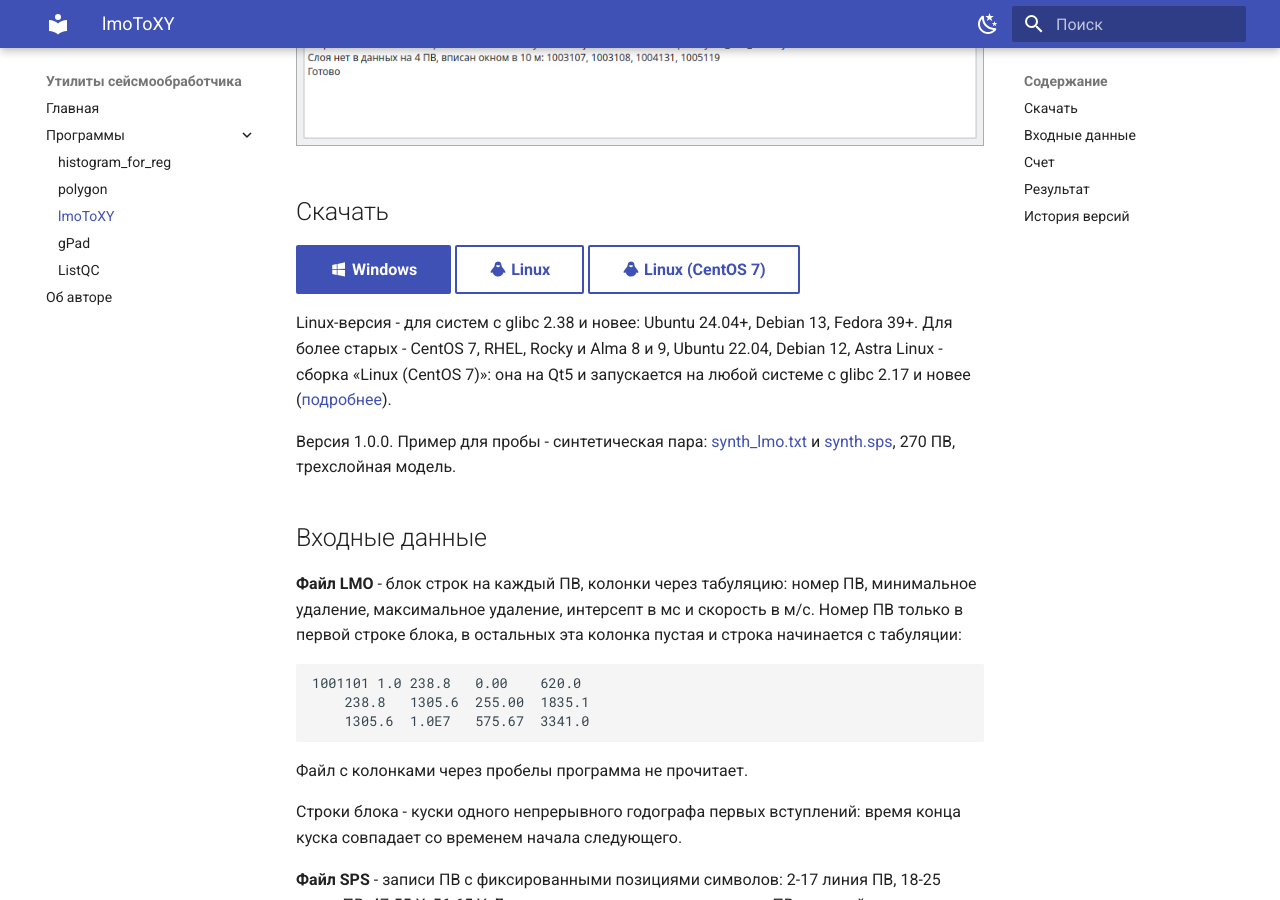
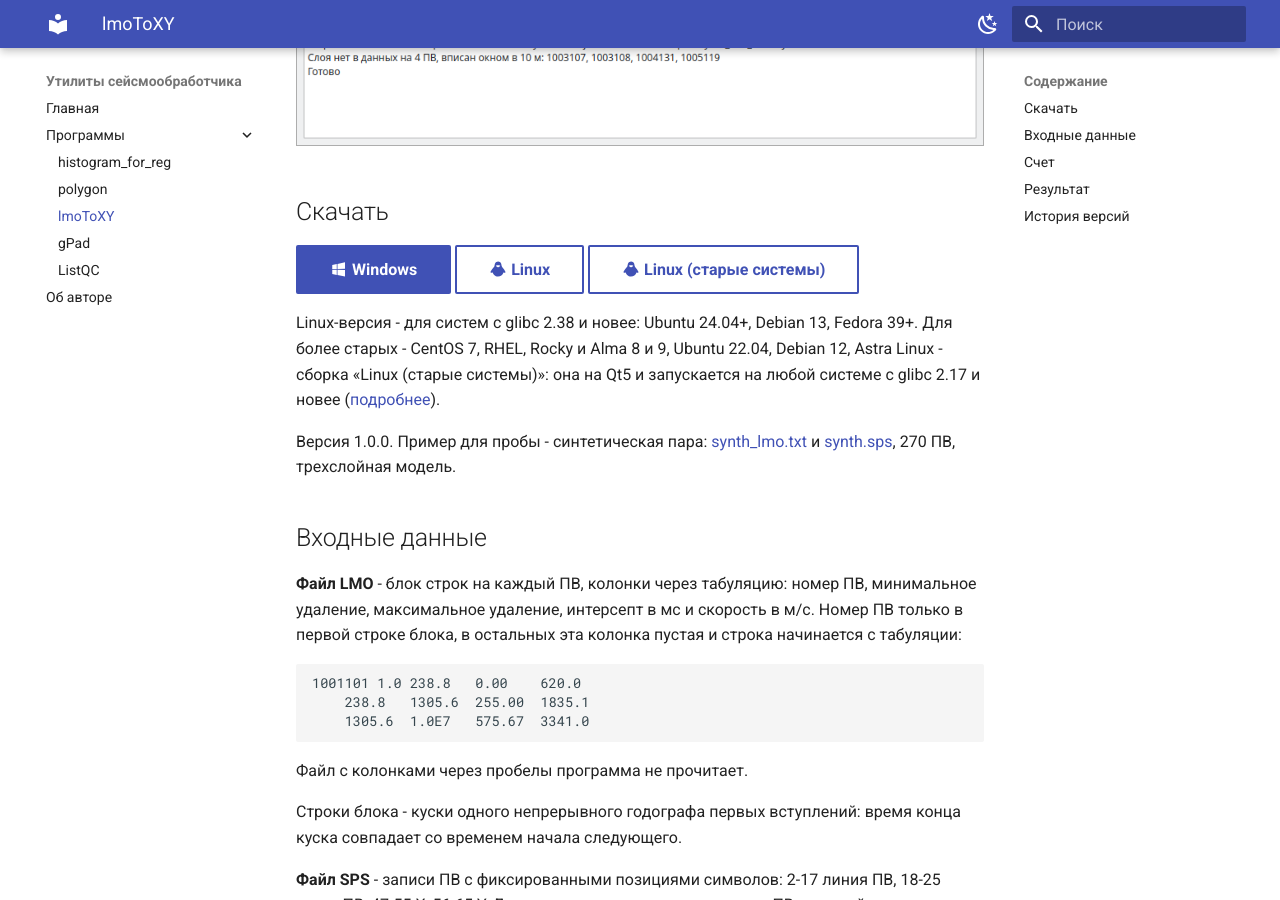
Before and after one commit to daniscoder/daniscoder.github.io, an MkDocs documentation site: the page built from docs/lmotoxy.md, in a window 1280 px wide and 900 px high, scrolled down 880 px. Built offline with MkDocs 1.6.1 and Material for MkDocs 9.7.7, drawn with Linux system fonts in a browser that asks for light colours.

Commit message:
Сборки для старых Linux: *-legacy, кнопка «Linux (старые системы)»
Сборка работает на любой системе с glibc 2.17 и новее, а не только на CentOS 7;
скрипт выпуска переименован вместе с файлами.

```diff
--- a/docs/lmotoxy.md
+++ b/docs/lmotoxy.md
@@ -11,11 +11,11 @@
 
 [:material-microsoft-windows: Windows](https://github.com/daniscoder/daniscoder.github.io/releases/download/lmoToXY/lmoToXY.exe){ .md-button .md-button--primary }
 [:material-linux: Linux](https://github.com/daniscoder/daniscoder.github.io/releases/download/lmoToXY/lmoToXY){ .md-button }
-[:material-linux: Linux (CentOS 7)](https://github.com/daniscoder/daniscoder.github.io/releases/download/lmoToXY/lmoToXY-centos7){ .md-button }
+[:material-linux: Linux (старые системы)](https://github.com/daniscoder/daniscoder.github.io/releases/download/lmoToXY/lmoToXY-legacy){ .md-button }
 
 Linux-версия - для систем с glibc 2.38 и новее: Ubuntu 24.04+, Debian 13,
 Fedora 39+. Для более старых - CentOS 7, RHEL, Rocky и Alma 8 и 9, Ubuntu 22.04,
-Debian 12, Astra Linux - сборка «Linux (CentOS 7)»: она на Qt5 и запускается на
+Debian 12, Astra Linux - сборка «Linux (старые системы)»: она на Qt5 и запускается на
 любой системе с glibc 2.17 и новее ([подробнее](index.md#run)).
 
 Версия 1.0.0. Пример для пробы - синтетическая пара: [synth_lmo.txt](examples/synth_lmo.txt)
```
Also changed, not shown: README.md (+6 -5 lines), docs/histogram_for_reg.md (+2 -2 lines), docs/index.md (+1 -1 lines), docs/polygon.md (+2 -2 lines), 2 other files.
